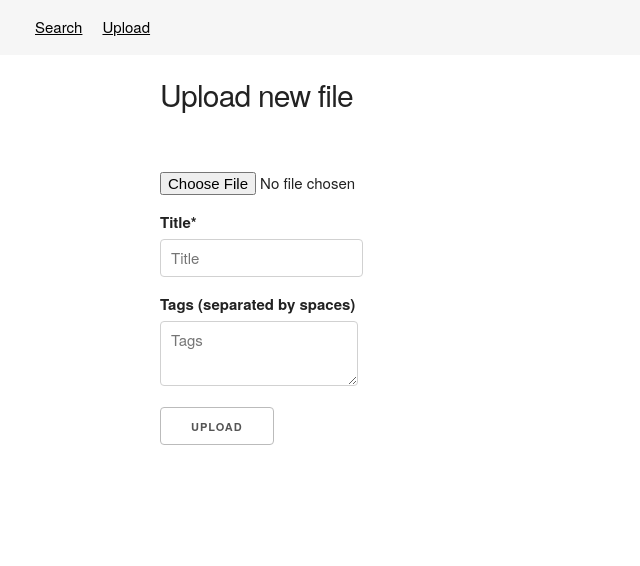
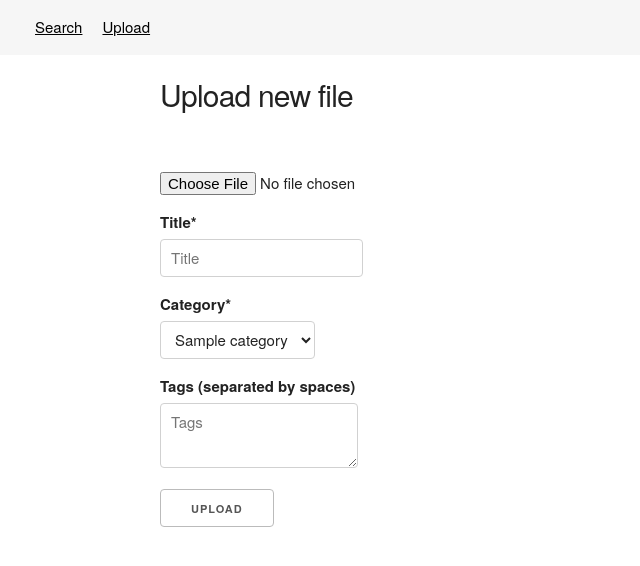
Before and after one commit to paalka/libr, a Flask app: page /upload in a window 1280 px wide. Shown: the top 566 px of the page, without its empty margins (0-640 px from the left). Run offline with Flask 2, Linux system fonts and the light colour scheme; a database or web service that is not in the repository returns one stand-in record (values such as "Sample title"); some libraries are stand-ins or nearby versions.

Commit message:
Allow the user to specify the category of the file.

```diff
--- a/templates/upload.jinja2
+++ b/templates/upload.jinja2
@@ -10,6 +10,16 @@
 	<label for="title">Title*</label>
 	<input type="text" name="title" placeholder="Title" required>
     </div>
+    {% if all_categories %}
+    <div class="row">
+	 <label for="category">Category*</label>
+	 <select name="category" required>>
+		{% for category in all_categories %}
+		<option value="{{ category.0 }}">{{ category.1 }}</option>
+		{% endfor %}
+	 </select>
+    </div>
+    {% endif %}
     <div class="row">
 	<label for="tags">Tags (separated by spaces)</label>
 	<textarea rows="4"  name="tags" placeholder="Tags"></textarea>
--- a/views.py
+++ b/views.py
@@ -33,12 +33,12 @@ def find_matching_files(query):
     all_files = execute_select_query(db_handle, search_query, (user_query, user_query))
     return all_files
 
-def add_file(filename, tags, filepath):
+def add_file(filename, tags, filepath, category_id):
     db_handle = connect_to_db(app.config)
     insert_query = """
-                   INSERT INTO libr.file (title, filepath, tags) VALUES (%s, %s, %s);
+                   INSERT INTO libr.file (title, filepath, tags, category) VALUES (%s, %s, %s, %s);
                    """
-    execute_insert_query(db_handle, insert_query, (filename, filepath, tags))
+    execute_insert_query(db_handle, insert_query, (filename, filepath, tags, category_id))
 
 
 @app.route('/upload', methods=['GET', 'POST'])
@@ -50,6 +50,7 @@ def upload_file():
             return redirect(request.url)
         uploaded_file = request.files['file']
         file_title = request.form.get("title")
+        category_id = request.form.get("category")
         tags = request.form.get("tags")
 
         # if user does not select file, browser also
@@ -59,8 +60,10 @@ def upload_file():
 
         if uploaded_file and allowed_file(uploaded_file.filename):
             filepath = secure_filename(uploaded_file.filename)
-            add_file(file_title, tags, filepath)
+            add_file(file_title, tags, filepath, category_id)
             uploaded_file.save(os.path.join(app.config['UPLOAD_FOLDER'], filepath))
             return redirect(url_for('index'))
 
-    return render_template("upload.jinja2")
+    db_handle = connect_to_db(app.config)
+    all_categories = execute_select_query(db_handle, "SELECT * FROM category")
+    return render_template("upload.jinja2", all_categories=all_categories)
```
Also changed, not shown: sql/files.sql (+6 -5 lines).
